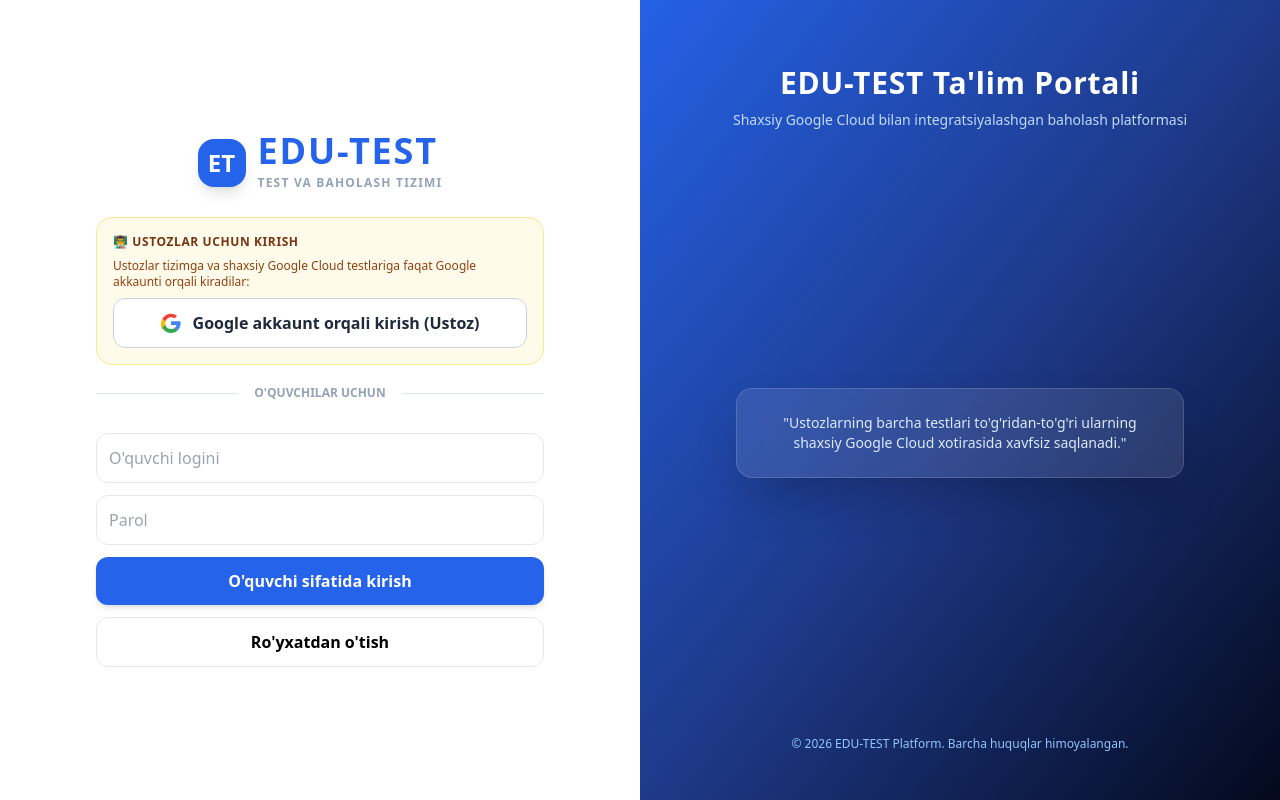
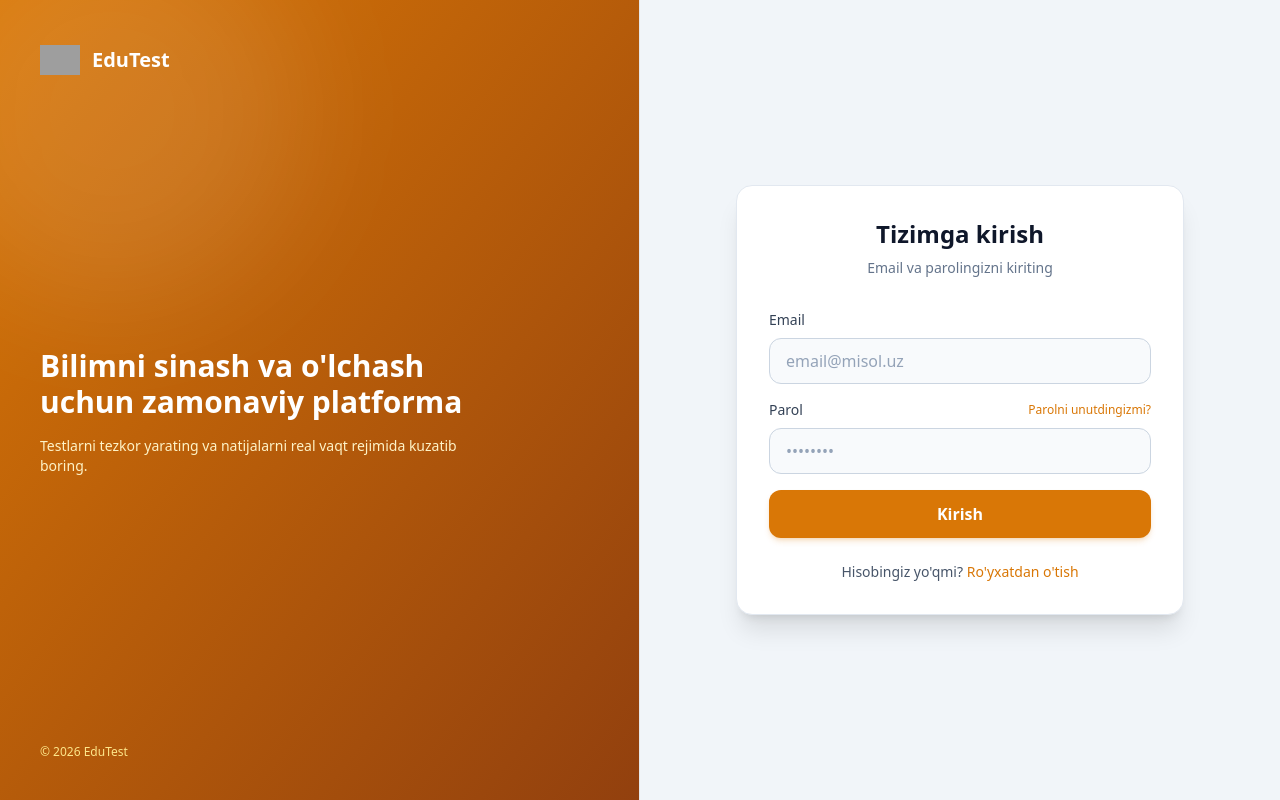
Before and after one commit to xatoyozdim-rgb/Edu-Test, a Django app: page /login/ in a window 1280 px wide. Run offline with Django 5.2, Linux system fonts and the light colour scheme; some libraries are stand-ins or nearby versions; grey boxes are pictures that could not be loaded.

Commit message:
login.html

```diff
--- a/accounts/templates/accounts/login.html
+++ b/accounts/templates/accounts/login.html
@@ -1,34 +1,62 @@
-<!DOCTYPE html><html lang="uz"><head><meta charset="UTF-8"><title>EDU-TEST — Kirish</title><script src="https://cdn.tailwindcss.com"></script></head>
-<body class="h-screen flex bg-white"><div class="w-full lg:w-1/2 flex flex-col justify-center items-center p-10"><div class="flex items-center gap-3 mb-6"><div class="w-12 h-12 rounded-2xl bg-blue-600 flex items-center justify-center shadow-lg text-white font-black text-2xl">ET</div><div><span class="text-4xl font-black text-blue-600 tracking-wider block leading-none">EDU-TEST</span><span class="text-xs font-bold text-slate-400 tracking-widest uppercase">Test va Baholash Tizimi</span></div></div>
+<!DOCTYPE html>
+<html lang="uz" class="light" style="color-scheme: light;">
+<head>
+  <meta charset="UTF-8">
+  <meta name="viewport" content="width=device-width, initial-scale=1.0">
+  <title>Kirish | EduTest</title>
+  <script src="https://cdn.tailwindcss.com"></script>
+</head>
+<body class="grid min-h-screen bg-slate-100 text-slate-900 lg:grid-cols-2">
 
-<div class="w-full max-w-md space-y-4">
-{% if messages %}{% for m in messages %}<div class="p-3 bg-red-50 border border-red-200 text-red-700 rounded-xl text-xs font-bold">{{ m }}</div>{% endfor %}{% endif %}
+  <!-- CHAP TARAFDAGI FON QISMI -->
+  <aside class="hidden lg:flex flex-col justify-between p-10 relative overflow-hidden bg-gradient-to-br from-amber-600 to-amber-800 text-white border-r">
+    <div class="absolute -left-20 -top-20 size-96 rounded-full bg-white/10 blur-3xl"></div>
 
-<!-- Ustozlar uchun faqat Google orqali kirish bloki -->
-<div class="p-4 bg-amber-50 border border-amber-200 rounded-2xl space-y-2">
-    <div class="text-xs font-bold text-amber-900 uppercase tracking-wider">👨‍🏫 Ustozlar uchun kirish</div>
-    <p class="text-xs text-amber-800">Ustozlar tizimga va shaxsiy Google Cloud testlariga faqat Google akkaunti orqali kiradilar:</p>
-    <a href="{% url 'google_login' %}" class="w-full flex items-center justify-center gap-3 bg-white hover:bg-slate-50 text-slate-800 border border-slate-300 py-3 rounded-xl font-bold transition shadow-xs">
-        <svg class="w-5 h-5" viewBox="0 0 24 24"><path fill="#EA4335" d="M12 5c1.6 0 3 .6 4.1 1.7l3.1-3.1C17.3 1.8 14.8 1 12 1 7.4 1 3.5 3.6 1.6 7.4l3.7 2.8C6.2 7.2 8.9 5 12 5z"/><path fill="#4285F4" d="M23.5 12.3c0-.8-.1-1.6-.2-2.3H12v4.5h6.5c-.3 1.5-1.1 2.8-2.4 3.6l3.7 2.9c2.2-2 3.7-5 3.7-8.7z"/><path fill="#FBBC05" d="M5.3 14.8c-.2-.8-.4-1.6-.4-2.5s.2-1.7.4-2.5L1.6 7C.6 9 0 11.2 0 13.5s.6 4.5 1.6 6.5l3.7-2.9z"/><path fill="#34A853" d="M12 24c3.2 0 6-1.1 8-3l-3.7-2.9c-1.1.7-2.5 1.2-4.3 1.2-3.1 0-5.8-2.1-6.7-5l-3.7 2.8C3.5 21.4 7.4 24 12 24z"/></svg>
-        <span>Google akkaunt orqali kirish (Ustoz)</span>
-    </a>
-</div>
+    <div class="relative flex items-center gap-3">
+      <img src="/assets/logo4-BS7ymqtK.png" alt="Logo" class="size-10 object-contain">
+      <span class="text-xl font-semibold">EduTest</span>
+    </div>
 
-<div class="relative flex py-1 items-center">
-    <div class="flex-grow border-t border-slate-200"></div>
-    <span class="flex-shrink mx-4 text-slate-400 text-xs font-bold uppercase">O'quvchilar uchun</span>
-    <div class="flex-grow border-t border-slate-200"></div>
-</div>
+    <div class="relative max-w-md space-y-4">
+      <h2 class="text-3xl font-bold">Bilimni sinash va o'lchash uchun zamonaviy platforma</h2>
+      <p class="text-amber-100 text-sm">Testlarni tezkor yarating va natijalarni real vaqt rejimida kuzatib boring.</p>
+    </div>
 
-<form method="post" class="space-y-3">{% csrf_token %}
-<input name="username" required placeholder="O'quvchi logini" class="w-full border p-3 rounded-xl focus:outline-none focus:border-blue-600">
-<input name="password" type="password" required placeholder="Parol" class="w-full border p-3 rounded-xl focus:outline-none focus:border-blue-600">
-<button class="w-full bg-blue-600 hover:bg-blue-700 text-white py-3 rounded-xl font-bold transition shadow-md">O'quvchi sifatida kirish</button>
-<a href="{% url 'signup' %}" class="block text-center border py-3 rounded-xl font-bold hover:bg-slate-50 transition">Ro'yxatdan o'tish</a>
-</form>
-</div></div>
-<div class="hidden lg:flex lg:w-1/2 bg-blue-900 flex-col justify-between items-center p-12 text-white relative overflow-hidden">
-<div class="absolute inset-0 bg-gradient-to-br from-blue-600 via-blue-900 to-slate-950 opacity-95"></div>
-<div class="relative z-10 text-center space-y-2 mt-4"><h2 class="text-3xl font-black tracking-wide leading-tight">EDU-TEST Ta'lim Portali</h2><p class="text-blue-200 text-sm font-medium">Shaxsiy Google Cloud bilan integratsiyalashgan baholash platformasi</p></div>
-<div class="relative z-10 flex flex-col items-center space-y-6 my-auto"><div class="bg-white/10 backdrop-blur-md border border-white/15 px-8 py-6 rounded-2xl text-center max-w-md shadow-2xl"><p class="text-sm text-blue-100 font-medium">"Ustozlarning barcha testlari to'g'ridan-to'g'ri ularning shaxsiy Google Cloud xotirasida xavfsiz saqlanadi."</p></div></div>
-<div class="relative z-10 text-xs text-blue-300 text-center">&copy; 2026 EDU-TEST Platform. Barcha huquqlar himoyalangan.</div></div></body></html>
+    <div class="relative text-xs text-amber-200">© 2026 EduTest</div>
+  </aside>
+
+  <!-- O'NG TARAFDAGI FORMA QISMI -->
+  <main class="flex items-center justify-center p-6 sm:p-10">
+    <div class="w-full max-w-md rounded-2xl border border-slate-200 bg-white p-8 shadow-xl">
+      <div class="text-center mb-8">
+        <h1 class="text-2xl font-bold mb-2 text-slate-900">Tizimga kirish</h1>
+        <p class="text-sm text-slate-500">Email va parolingizni kiriting</p>
+      </div>
+
+      <form class="space-y-4">
+        <div>
+          <label class="block text-sm font-medium mb-2 text-slate-700">Email</label>
+          <input type="email" required class="w-full rounded-xl border border-slate-300 bg-slate-50 px-4 py-2.5 text-slate-900 placeholder-slate-400 focus:outline-none focus:border-amber-600 focus:bg-white transition" placeholder="email@misol.uz">
+        </div>
+
+        <div>
+          <div class="flex justify-between items-center mb-2">
+            <label class="text-sm font-medium text-slate-700">Parol</label>
+            <a href="#" class="text-xs text-amber-600 hover:underline">Parolni unutdingizmi?</a>
+          </div>
+          <input type="password" required class="w-full rounded-xl border border-slate-300 bg-slate-50 px-4 py-2.5 text-slate-900 placeholder-slate-400 focus:outline-none focus:border-amber-600 focus:bg-white transition" placeholder="••••••••">
+        </div>
+
+        <button type="submit" class="w-full py-3 rounded-xl bg-amber-600 hover:bg-amber-700 font-semibold text-white transition shadow-md shadow-amber-600/20">
+          Kirish
+        </button>
+      </form>
+
+      <p class="mt-6 text-center text-sm text-slate-600">
+        Hisobingiz yo'qmi? <a href="/register" class="text-amber-600 font-medium hover:underline">Ro'yxatdan o'tish</a>
+      </p>
+    </div>
+  </main>
+
+</body>
+</html>
```
